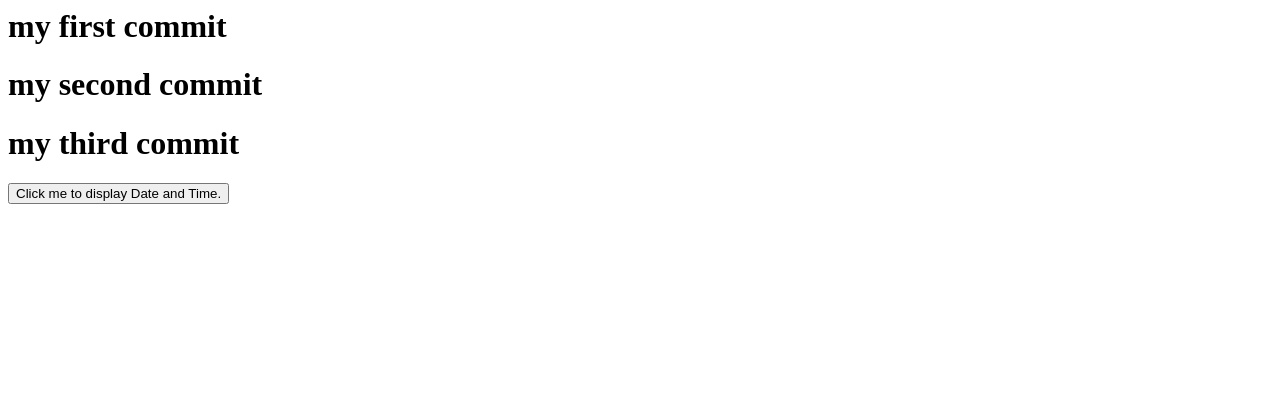
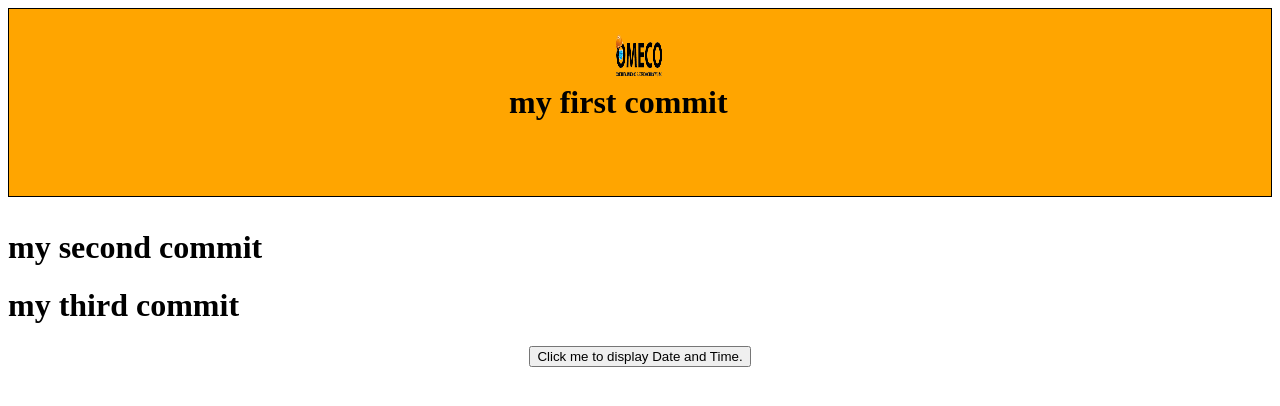
Before and after one commit to aicnagreb/jonald, a plain HTML site: page index.html in a window 1280 px wide. Drawn offline with Linux system fonts and the light colour scheme.

Commit message:
last try

```diff
--- a/index.html
+++ b/index.html
@@ -1,23 +1,36 @@
-<html lang="en">
+<html>
 <head>
-    <meta charset="UTF-8">
-    <meta http-equiv="X-UA-Compatible" content="IE=edge">
-    <meta name="viewport" content="width=<>, initial-scale=1.0">
-    <title>Jonald bergancia</title>
+    <style>
+        p.one { border-style: solid;
+            padding: 25px 500px 75px;
+            background-color: orange;
+            border-width: 1px 1px;}
+
+            img {
+  display: block;
+  margin-left: auto;
+  margin-right: auto;
+}
+    </style>
+
+    <title>jonald.com</title>
 </head>
+
 <body>
-    <p>
-        <h1>my first commit</h1>
-    </p>
+
+    <h1><p class="one"><img src="omeco2020.png" alt="" width="50" height="50">my first commit </p></h1>
+
     <p>
         <h1>my second commit</h1>
     </p>
     <p>
         <h1>my third commit</h1>
+        <center>
         <button type="button"
+
 onclick="document.getElementById('demo').innerHTML = Date()">
 Click me to display Date and Time.</button>
-
+</center>
 <p id="demo"></p>
     </p>
 </body>
```
Also changed, not shown: omeco2020.png (added).
